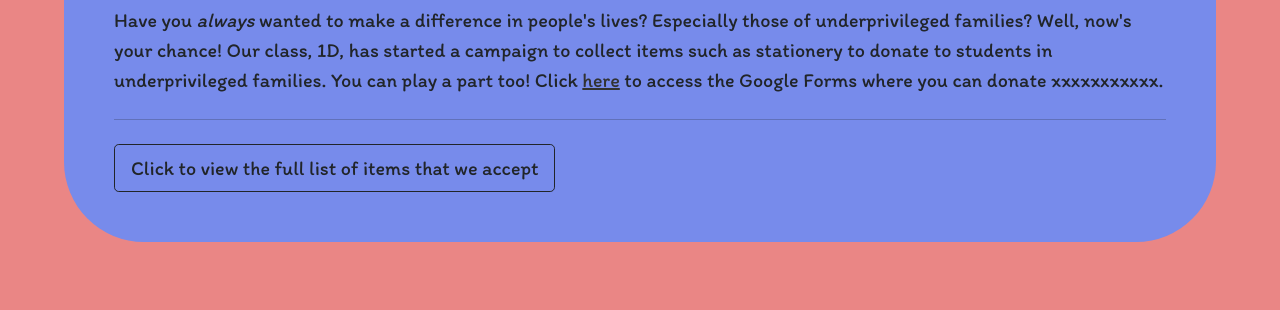
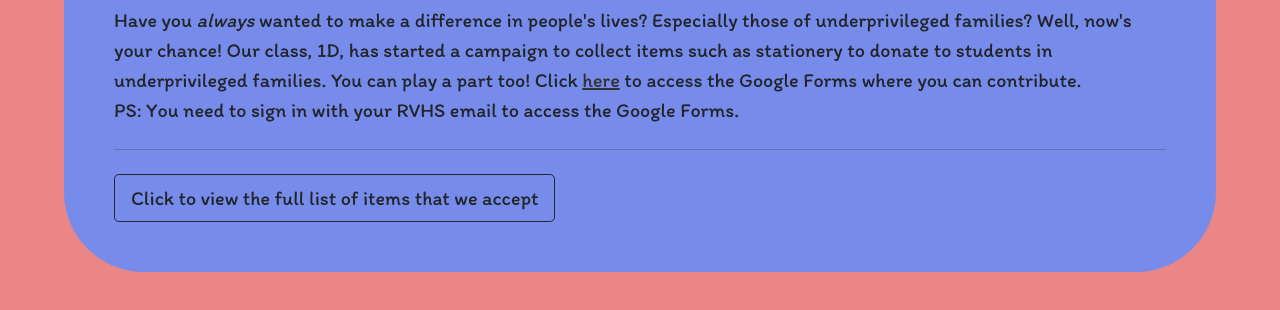
Before and after one commit to 1Dvia/donation, a plain HTML site: page index.html in a window 1280 px wide. Shown: the part 264-574 px from the top of the page. Drawn offline with nearby package versions, Linux system fonts and the light colour scheme.

Commit message:
Update index.html

```diff
--- a/index.html
+++ b/index.html
@@ -19,7 +19,7 @@
 
   <div class="mainheading">
     <h1 class="display-4">Hey RVians 👋!</h1>
-    <p class="lead">Have you <strong><em>always</em></strong> wanted to make a difference in people's lives? Especially those of underprivileged families? Well, now's your chance! Our class, 1D, has started a campaign to collect items such as stationery to donate to students in underprivileged families. <strong>You</strong> can play a part too! Click <a class="link1d" href="">here</a> to access the Google Forms where you can donate xxxxxxxxxxx.</p>
+    <p class="lead">Have you <strong><em>always</em></strong> wanted to make a difference in people's lives? Especially those of underprivileged families? Well, now's your chance! Our class, 1D, has started a campaign to collect items such as stationery to donate to students in underprivileged families. <strong>You</strong> can play a part too! Click <a class="link1d" href="https://docs.google.com/forms/d/e/1FAIpQLSfL18KizZpsWSKDc8VvDvRUks-U_oTtFDinTg5HxLHILBvLpA/viewform?usp=sf_link">here</a> to access the Google Forms where you can contribute. <br /> PS: You need to sign in with your RVHS email to access the Google Forms.</p>
     <hr class="my-4">
     <p></p>
     <a class="btn btn-outline-dark btn-lg" href="stationery.html" role="button">Click to view the full list of items that we accept</a>
```
